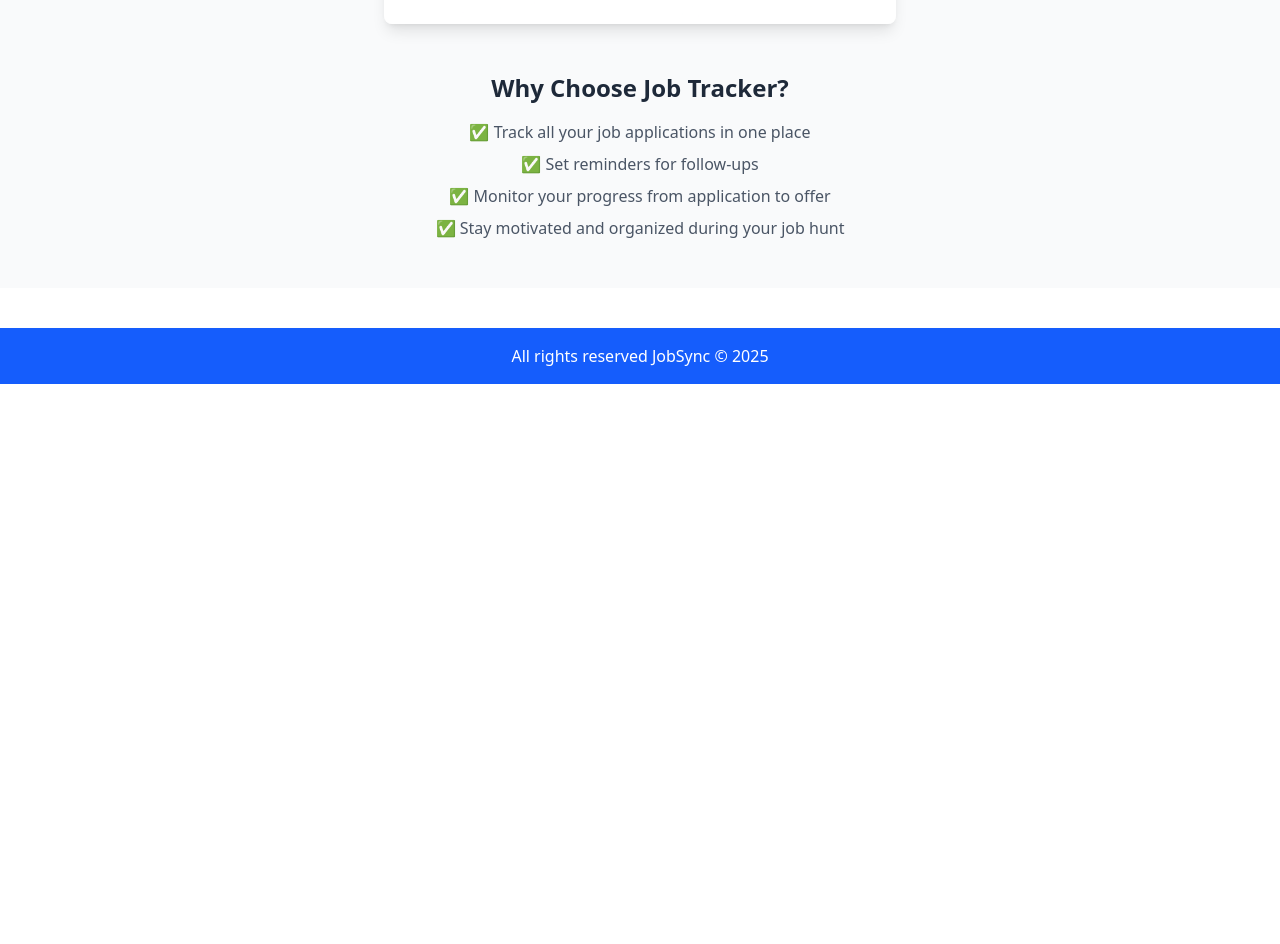
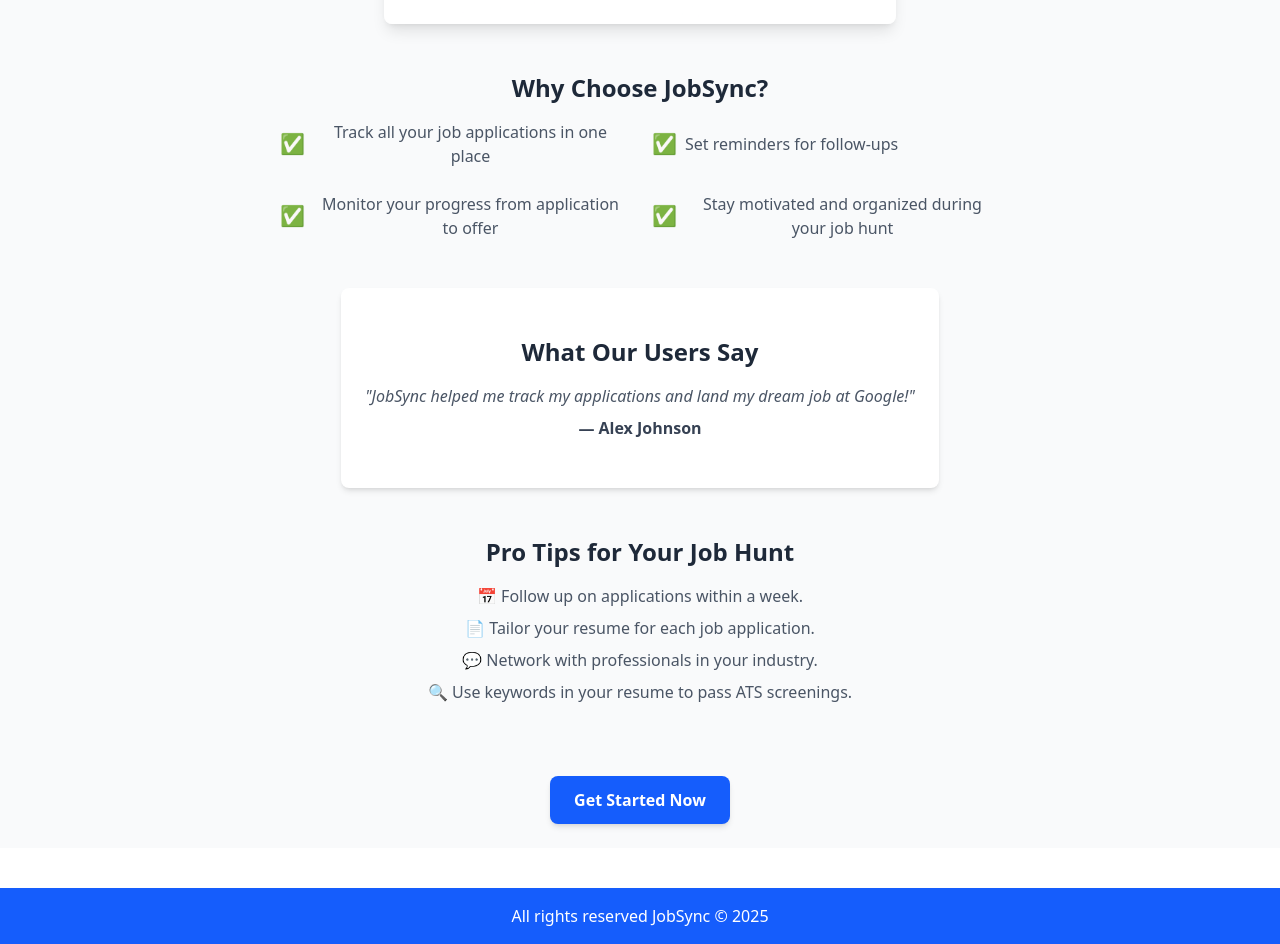
Before and after one commit to Ania58/job-tracker-frontend, a React (Vite) app: page / in a window 1280 px wide. Shown: the part 820-1764 px from the top of the page. Before the commit the page ends 1204 px from the top, so only its background shows below. Built offline with nearby package versions, Linux system fonts and the light colour scheme; no server answers.

Commit message:
add more content to the MainPage

```diff
--- a/src/components/layout/MainPage.jsx
+++ b/src/components/layout/MainPage.jsx
@@ -7,41 +7,91 @@
   const { user } = useContext(UserContext);
 
   const handleGetStarted = () => {
-    if (user) {
-        navigate("/my-jobs");
-    } else {
-        navigate("/register");
-    }
-};
-    return (
-        <main className="min-h-screen flex flex-col items-center justify-center bg-gray-50 text-gray-900">
+    navigate(user ? "/my-jobs" : "/register");
+  };
+
+  return (
+    <main className="min-h-screen flex flex-col items-center bg-gray-50 text-gray-900">
       <section className="text-center max-w-3xl px-6 py-12">
-        <h1 className="text-4xl md:text-5xl font-bold leading-tight mb-4 text-blue-600">Your Personal Job Application Tracker</h1>
-        <h2 className="text-lg md:text-xl text-gray-700">Stay organized and track your job applications in one place</h2>
+        <h1 className="text-4xl md:text-5xl font-bold leading-tight mb-4 text-blue-600">
+          Your Personal Job Application Tracker
+        </h1>
+        <h2 className="text-lg md:text-xl text-gray-700">
+          Stay organized and track your job applications in one place
+        </h2>
         <p className="mt-4 text-gray-600 text-lg">
           Effortlessly manage your job search journey. Keep track of the
           positions you’ve applied for, interview updates, and application
           statuses—all in one place.
         </p>
-        <button className="mt-6 px-6 py-3 bg-blue-600 hover:bg-blue-700 text-white font-semibold rounded-lg shadow-md transition-all cursor-pointer"
-        onClick={handleGetStarted}>Get Started</button>
+        <button
+          className="mt-6 px-6 py-3 bg-blue-600 hover:bg-blue-700 text-white font-semibold rounded-lg shadow-md transition-all cursor-pointer"
+          onClick={handleGetStarted}
+        >
+          Get Started
+        </button>
       </section>
-
       <section className="max-w-lg">
-        <img src="/job-offers.png" alt="Job Tracking Dashboard" className="rounded-lg shadow-lg" />
+        <img
+          src="/job-offers.png"
+          alt="Job Tracking Dashboard"
+          className="rounded-lg shadow-lg"
+        />
       </section>
-
       <section className="max-w-3xl px-6 py-12 text-center">
-        <h2 className="text-2xl font-semibold text-gray-800 mb-4">Why Choose Job Tracker?</h2>
+        <h2 className="text-2xl font-semibold text-gray-800 mb-4">
+          Why Choose JobSync?
+        </h2>
+        <div className="grid grid-cols-1 md:grid-cols-2 gap-6 text-gray-600">
+          <div className="flex items-center space-x-2">
+            <span className="text-green-500 text-xl">✅</span>
+            <p>Track all your job applications in one place</p>
+          </div>
+          <div className="flex items-center space-x-2">
+            <span className="text-green-500 text-xl">✅</span>
+            <p>Set reminders for follow-ups</p>
+          </div>
+          <div className="flex items-center space-x-2">
+            <span className="text-green-500 text-xl">✅</span>
+            <p>Monitor your progress from application to offer</p>
+          </div>
+          <div className="flex items-center space-x-2">
+            <span className="text-green-500 text-xl">✅</span>
+            <p>Stay motivated and organized during your job hunt</p>
+          </div>
+        </div>
+      </section>
+      <section className="max-w-3xl px-6 py-12 text-center bg-white shadow-md rounded-lg">
+        <h2 className="text-2xl font-semibold text-gray-800 mb-4">
+          What Our Users Say
+        </h2>
+        <blockquote className="italic text-gray-600">
+          "JobSync helped me track my applications and land my dream job at
+          Google!"
+        </blockquote>
+        <p className="mt-2 font-semibold text-gray-700">— Alex Johnson</p>
+      </section>
+      <section className="max-w-3xl px-6 py-12 text-center">
+        <h2 className="text-2xl font-semibold text-gray-800 mb-4">
+          Pro Tips for Your Job Hunt
+        </h2>
         <ul className="text-gray-600 space-y-2">
-          <li>✅ Track all your job applications in one place</li>
-          <li>✅ Set reminders for follow-ups</li>
-          <li>✅ Monitor your progress from application to offer</li>
-          <li>✅ Stay motivated and organized during your job hunt</li>
+          <li>📅 Follow up on applications within a week.</li>
+          <li>📄 Tailor your resume for each job application.</li>
+          <li>💬 Network with professionals in your industry.</li>
+          <li>🔍 Use keywords in your resume to pass ATS screenings.</li>
         </ul>
       </section>
+      <section className="py-6">
+        <button
+          className="px-6 py-3 bg-blue-600 hover:bg-blue-700 text-white font-semibold rounded-lg shadow-md transition-all cursor-pointer"
+          onClick={handleGetStarted}
+        >
+          Get Started Now
+        </button>
+      </section>
     </main>
-    )
+  );
 };
 
 export default MainPage;
```
